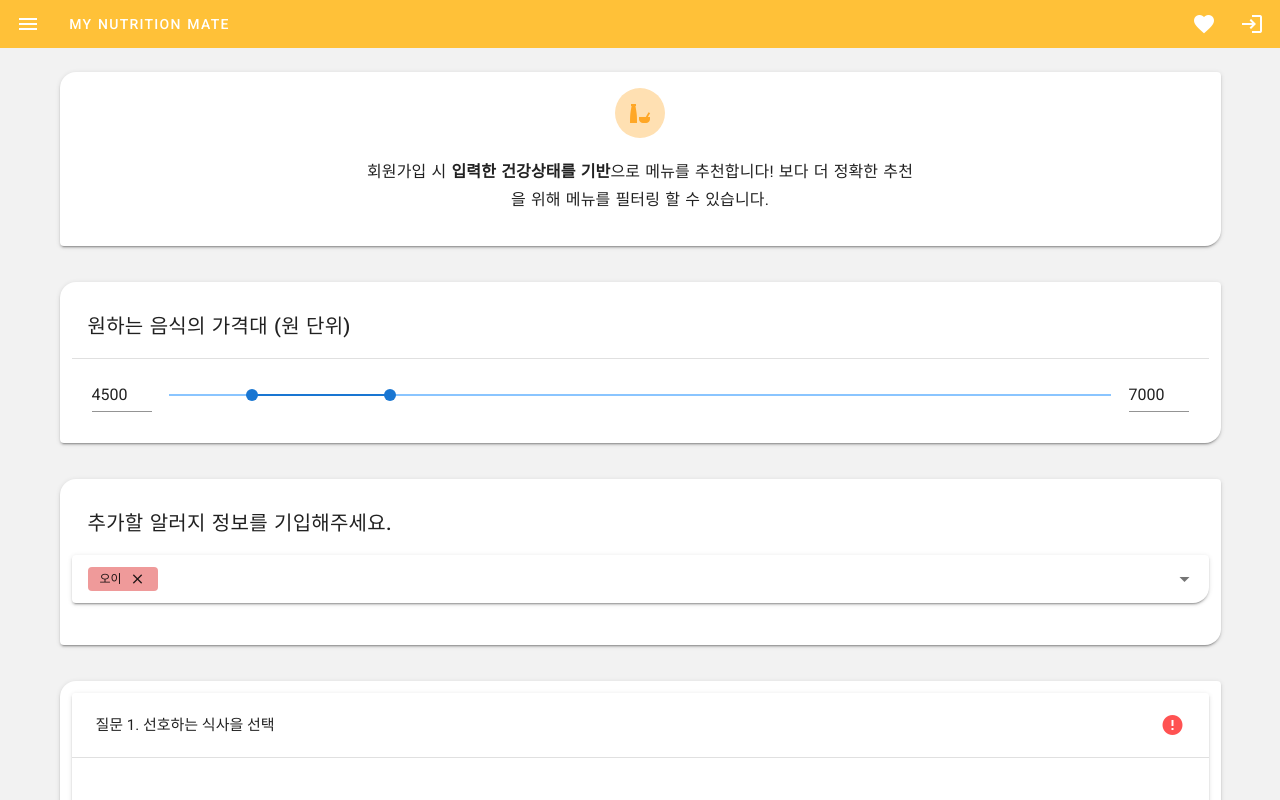
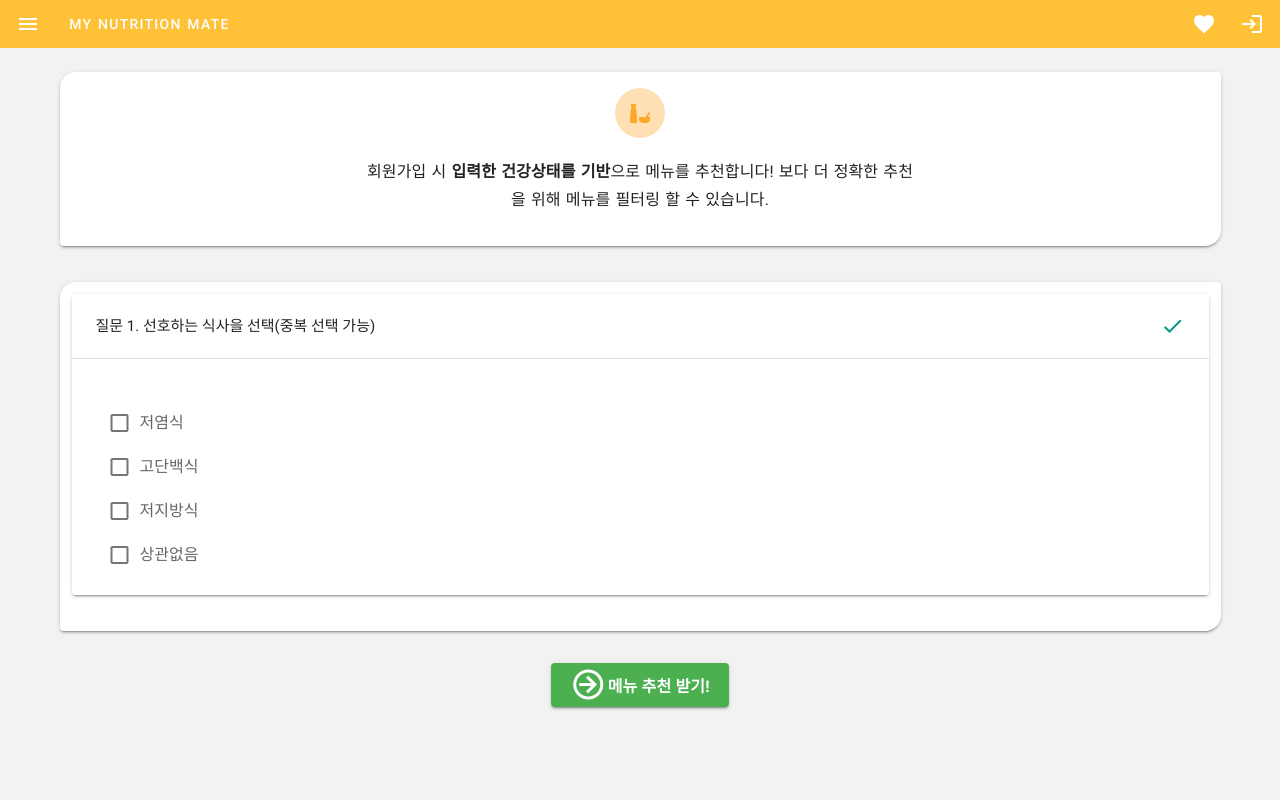
Before and after one commit to peterhyun1234/My_nutrition_mate, a Nuxt app in the folder front_end/: page /recomendation/food/1 in a window 1280 px wide. Shown: the top 800 px of the page. Built offline with nearby package versions, Linux system fonts and the light colour scheme.

Commit message:
after modifying food recommendation

```diff
--- a/front_end/pages/recomendation/food/1.vue
+++ b/front_end/pages/recomendation/food/1.vue
@@ -34,138 +34,6 @@
         </v-col>
       </v-row>
       <v-row>
-        <v-col>
-          <v-card
-            class="mb-3 pa-3"
-            shaped>
-            <v-card-title>
-              원하는 음식의 가격대 (원 단위)
-            </v-card-title>
-            <v-divider></v-divider>
-            <v-card-text>
-              <v-row>
-                <v-col class="px-4">
-                  <v-range-slider
-                    v-model="range"
-                    :max="max"
-                    :min="min"
-                    hide-details
-                    class="align-center"
-                  >
-                    <template v-slot:prepend>
-                      <v-text-field
-                        :value="range[0]"
-                        class="mt-0 pt-0"
-                        hide-details
-                        single-line
-                        type="number"
-                        style="width: 60px"
-                        @change="$set(range, 0, $event)"
-                      ></v-text-field>
-                    </template>
-                    <template v-slot:append>
-                      <v-text-field
-                        :value="range[1]"
-                        class="mt-0 pt-0"
-                        hide-details
-                        single-line
-                        type="number"
-                        style="width: 60px"
-                        @change="$set(range, 1, $event)"
-                      ></v-text-field>
-                    </template>
-                  </v-range-slider>
-                </v-col>
-              </v-row>
-            </v-card-text>
-          </v-card>
-        </v-col>
-      </v-row>
-      <v-row>
-        <v-col>
-          <v-card
-            class="mb-3 pa-3"
-            shaped>
-            <v-card-title>
-              추가할 알러지 정보를 기입해주세요.
-            </v-card-title>
-            <v-combobox
-              v-model="model"
-              :filter="filter"
-              :hide-no-data="!search"
-              :items="items"
-              :search-input.sync="search"
-              hide-selected
-              label="Search for an option"
-              multiple
-              small-chips
-              solo
-            >
-              <template v-slot:no-data>
-                <v-list-item>
-                  <span class="subheading">Create</span>
-                  <v-chip
-                    :color="`${colors[nonce - 1]} lighten-3`"
-                    label
-                    small
-                  >
-                    {{ search }}
-                  </v-chip>
-                </v-list-item>
-              </template>
-              <template v-slot:selection="{ attrs, item, parent, selected }">
-                <v-chip
-                  v-if="item === Object(item)"
-                  v-bind="attrs"
-                  :color="`${item.color} lighten-3`"
-                  :input-value="selected"
-                  label
-                  small
-                >
-                  <span class="pr-2">
-                    {{ item.text }}
-                  </span>
-                  <v-icon
-                    small
-                    @click="parent.selectItem(item)"
-                  >mdi-close</v-icon>
-                </v-chip>
-              </template>
-              <template v-slot:item="{ index, item }">
-                <v-text-field
-                  v-if="editing === item"
-                  v-model="editing.text"
-                  autofocus
-                  flat
-                  background-color="transparent"
-                  hide-details
-                  solo
-                  @keyup.enter="edit(index, item)"
-                ></v-text-field>
-                <v-chip
-                  v-else
-                  :color="`${item.color} lighten-3`"
-                  dark
-                  label
-                  small
-                >
-                  {{ item.text }}
-                </v-chip>
-                <v-spacer></v-spacer>
-                <v-list-item-action @click.stop>
-                  <v-btn
-                    icon
-                    @click.stop.prevent="edit(index, item)"
-                  >
-                    <v-icon>{{ editing !== item ? 'mdi-pencil' : 'mdi-check' }}</v-icon>
-                  </v-btn>
-                </v-list-item-action>
-              </template>
-            </v-combobox>
-          </v-card>
-        </v-col>
-      </v-row>
-      <v-row>
         <v-col
           class="mb-3"
           style="text-align: center;">
@@ -178,7 +46,7 @@
               multiple
             >
               <v-expansion-panel
-                v-for="(item,i) in 2"
+                v-for="(item,i) in 1"
                 :key="i"
               >
                 <v-expansion-panel-header expand-icon="mdi-menu-down" disable-icon-rotate>
@@ -200,18 +68,36 @@
                 <v-divider></v-divider>
                 <v-expansion-panel-content
                   class= "mt-5">
-                  <v-radio-group v-model="radios[i]">
-                    <v-radio value="opt1">
-                      <template v-slot:label>
-                        <div>{{questions[i].option1}}</div>
-                      </template>
-                    </v-radio>
-                    <v-radio value="opt2">
-                      <template v-slot:label>
-                        <div>{{questions[i].option2}}</div>
-                      </template>
-                    </v-radio>
-                  </v-radio-group>
+                  <v-col cols="12" sm="4" md="4">
+                    <v-checkbox
+                      v-model="checkBoxes[0]"
+                      label="저염식"
+                      color="success"
+                      value="1"
+                      hide-details
+                    ></v-checkbox>
+                    <v-checkbox
+                      v-model="checkBoxes[1]"
+                      label="고단백식"
+                      color="info"
+                      value="2"
+                      hide-details
+                    ></v-checkbox>
+                    <v-checkbox
+                      v-model="checkBoxes[2]"
+                      label="저지방식"
+                      color="warning"
+                      value="3"
+                      hide-details
+                    ></v-checkbox>
+                    <v-checkbox
+                      v-model="checkBoxes[3]"
+                      label="상관없음"
+                      color="error"
+                      value="doncare"
+                      hide-details
+                    ></v-checkbox>
+                  </v-col>
                 </v-expansion-panel-content>
               </v-expansion-panel>
             </v-expansion-panels>
@@ -239,80 +125,24 @@ export default {
   data () {
     return {
 
-      min: 3000,
-      max: 20000,
-      slider: 40,
-      range: [4500, 7000],
-
       refreshDialog: false,
       panel: [],
-      radios: [],
+      radios: ["done"],
+      checkBoxes: [],
       questions: [
         {
-          contents: "선호하는 식사을 선택",
-          option1: "저염, 고단백, 저지방식 위주 식사",
-          option2: "상관없음",
-          option1_prop: "A",
-          option2_prop: "E",
-        },
-        {
-          contents: "추천 방법 선택",
-          option1: "다른 사람들의 추천 식사 참고하기",
-          option2: "다른 사람의 추천 식사 참고 X",
-          option1_prop: "C",
-          option2_prop: "A",
+          contents: "선호하는 식사을 선택(중복 선택 가능)"
         },
       ],
-
-
-      activator: null,
-      attach: null,
-      colors: ['green', 'purple', 'indigo', 'cyan', 'teal', 'orange'],
-      editing: null,
-      index: -1,
-      items: [
-        { header: '알러지에 대한 정보를 입력함으로써 추가하실 수 있습니다.' },
-        {
-          text: '새우',
-          color: 'blue',
-        },
-        {
-          text: '오이',
-          color: 'red',
-        },
-      ],
-      nonce: 1,
-      menu: false,
-      model: [
-        {
-          text: '오이',
-          color: 'red',
-        },
-      ],
-      x: 0,
-      search: null,
-      y: 0,
     }
   },
-  watch: {
-      model (val, prev) {
-        if (val.length === prev.length) return
+  updated() {
+    console.log(this.checkBoxes);
 
-        this.model = val.map(v => {
-          if (typeof v === 'string') {
-            v = {
-              text: v,
-              color: this.colors[this.nonce - 1],
+    if(this.checkBoxes[3] == "doncare"){
+      console.log(this.checkBoxes);
+      this.checkBoxes = ["", "", "", "clean"]
     }
-
-            this.items.push(v)
-
-            this.nonce++
-          }
-
-          return v
-        })
-      },
   },
 
   mounted() {
@@ -320,36 +150,10 @@ export default {
   },
 
   methods: {
-      edit (index, item) {
-        if (!this.editing) {
-          this.editing = item
-          this.index = index
-        } else {
-          this.editing = null
-          this.index = -1
-        }
-      },
-      filter (item, queryText, itemText) {
-        if (item.header) return false
-
-        const hasValue = val => val != null ? val : ''
-
-        const text = hasValue(itemText)
-        const query = hasValue(queryText)
-
-        return text.toString()
-          .toLowerCase()
-          .indexOf(query.toString().toLowerCase()) > -1
-      },
     init () {
-        for(let i = 0; i < 2; i++){
-          this.panel.push(i);
-        }
+      this.panel.push(0);
 
       //console.log(this.panel);
-      },
-      refresh(){
-        this.radios = [];
     },
     showResult(){
       // 하나라도 check 안한 항목이 있는지
@@ -372,26 +176,9 @@ export default {
       }
     },
     carculateResult(){
-        // initialize result for exact checking
-        // this.result["A"] = 0;
-        // this.result["B"] = 0;
-        // this.result["C"] = 0;
-        // this.result["D"] = 0;
-        // this.result["E"] = 0;
-        // //console.log(this.radios);
-        // for(let i = 0; i < this.radios.length; i++){
-        //   if(this.radios[i] === "opt1"){
-        //     this.result[this.questions[i].option1_prop]++;
-        //   }else{
-        //     this.result[this.questions[i].option2_prop]++;
-        //   }
-        // }
+      //console.log(this.checkBoxes)
 
-        // using localstorage
-        //localStorage.setItem("result", JSON.stringify(this.result));
-        // 참고: https://stackoverflow.com/questions/35664550/vue-js-redirection-to-another-page
       this.$router.push('./2');
-        //console.log("carculateResult");
     },
   },
 }
--- a/front_end/pages/recomendation/food/2.vue
+++ b/front_end/pages/recomendation/food/2.vue
@@ -84,5 +84,9 @@ export default {
     return {
     }
   },
+
+  mounted() {
+    //bring the img text
+  },
 }
 </script>
```
Lines whose indentation alone changed are shown as unchanged.
